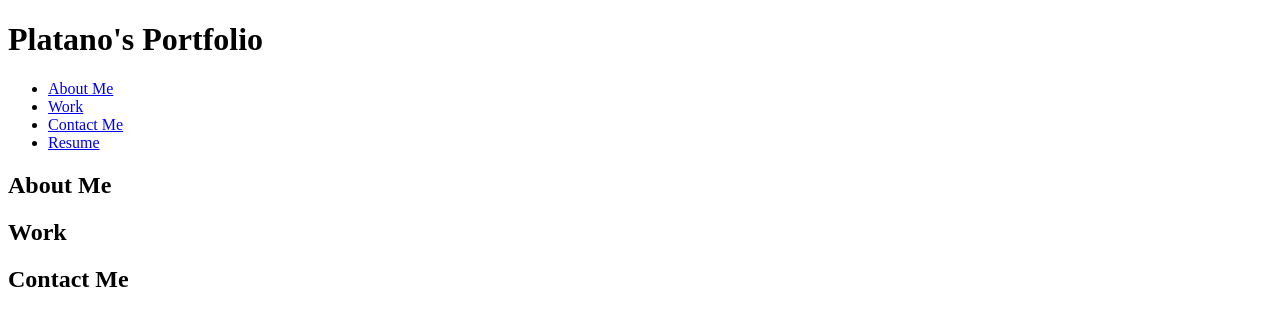
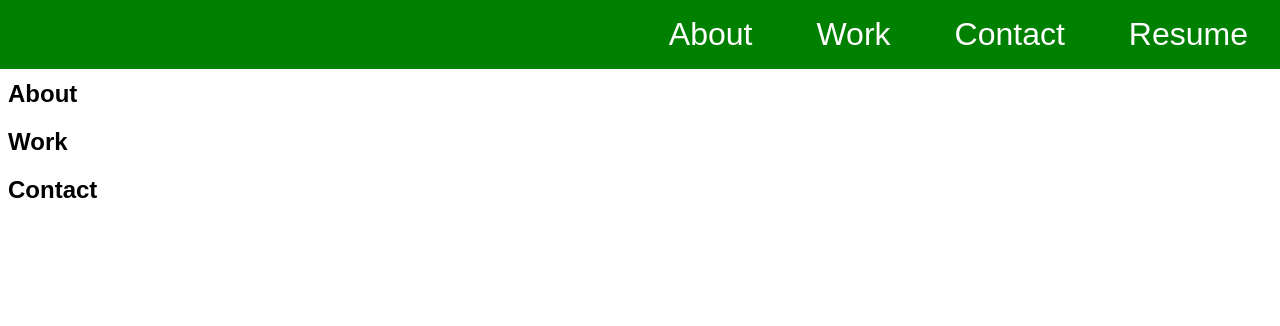
Before and after one commit to platano91/02-Challenge, a plain HTML site: page index.html in a window 1280 px wide. Drawn offline with Linux system fonts and the light colour scheme.

Commit message:
added CSS for navbar

```diff
--- a/Assets/style.css
+++ b/Assets/style.css
@@ -0,0 +1,33 @@
+body{
+    font-family: 'Poppins', sans-serif;
+}
+
+#navbar{
+    background-color: green;
+    position: fixed;
+    top: 0;
+    left: 0;
+    width: 100%;
+    display: flex;
+    justify-content: flex-end;
+}
+
+#nav-list{
+    display: flex;
+    flex-direction: row;
+}
+
+li{
+    list-style: none;
+}
+
+a{
+    color: white;
+    text-decoration: none;
+    font-size: 2em;
+    padding: 1rem 2rem;
+}
+
+a:hover{
+    background-color: gray;
+}
--- a/index.html
+++ b/index.html
@@ -1,23 +1,26 @@
 <!DOCTYPE html>
 <html lang="en">
+
 <head>
     <meta charset="UTF-8">
     <meta name="viewport" content="width=device-width, initial-scale=1.0">
-    <title>Portfolio</title>
+    <link rel="stylesheet" href="./assets/style.css"/>
+    <title>Personal Portfolio Webpage</title>
 </head>
+
 <body>
     <header>
         <h1>Platano's Portfolio</h1>
-        <nav>
-            <ul>
+        <nav id="navbar">
+            <ul id="nav-list">
                 <li>
-                    <a href="#about-me">About Me</a>
+                    <a href="#about">About</a>
                 </li>
                 <li>
                     <a href="#work">Work</a>
                 </li>
                 <li>
-                    <a href="#contact-me">Contact Me</a>
+                    <a href="#contact">Contact</a>
                 </li>
                 <li>
                     <a href="#resume">Resume</a>
@@ -26,11 +29,11 @@
         </nav>
     </header>
     <main>
-        <h2>About Me</h2>
+        <h2>About</h2>
             <p></p>
         <h2>Work</h2>
             <p></p>
-        <h2>Contact Me</h2>
+        <h2>Contact</h2>
             <p></p>
     </main>
     <footer>
```
Also changed, not shown: 1 other file.
